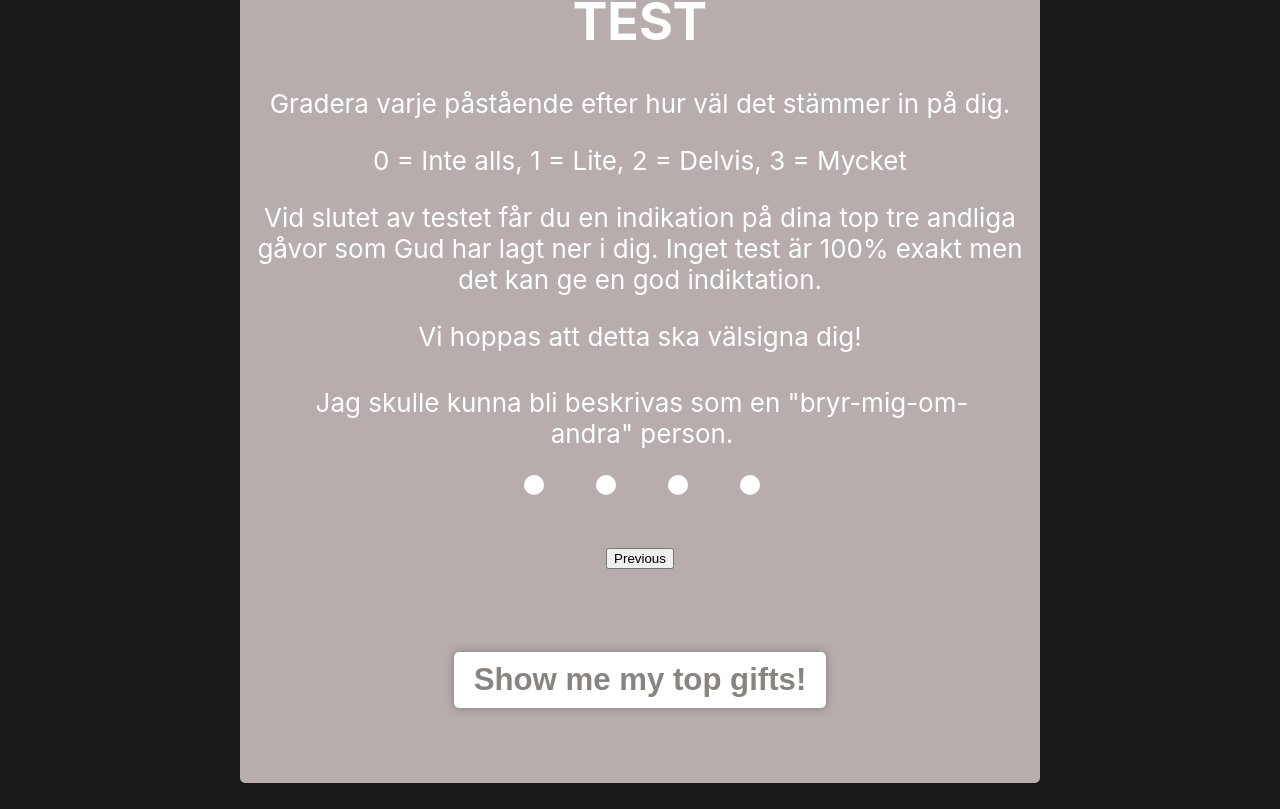
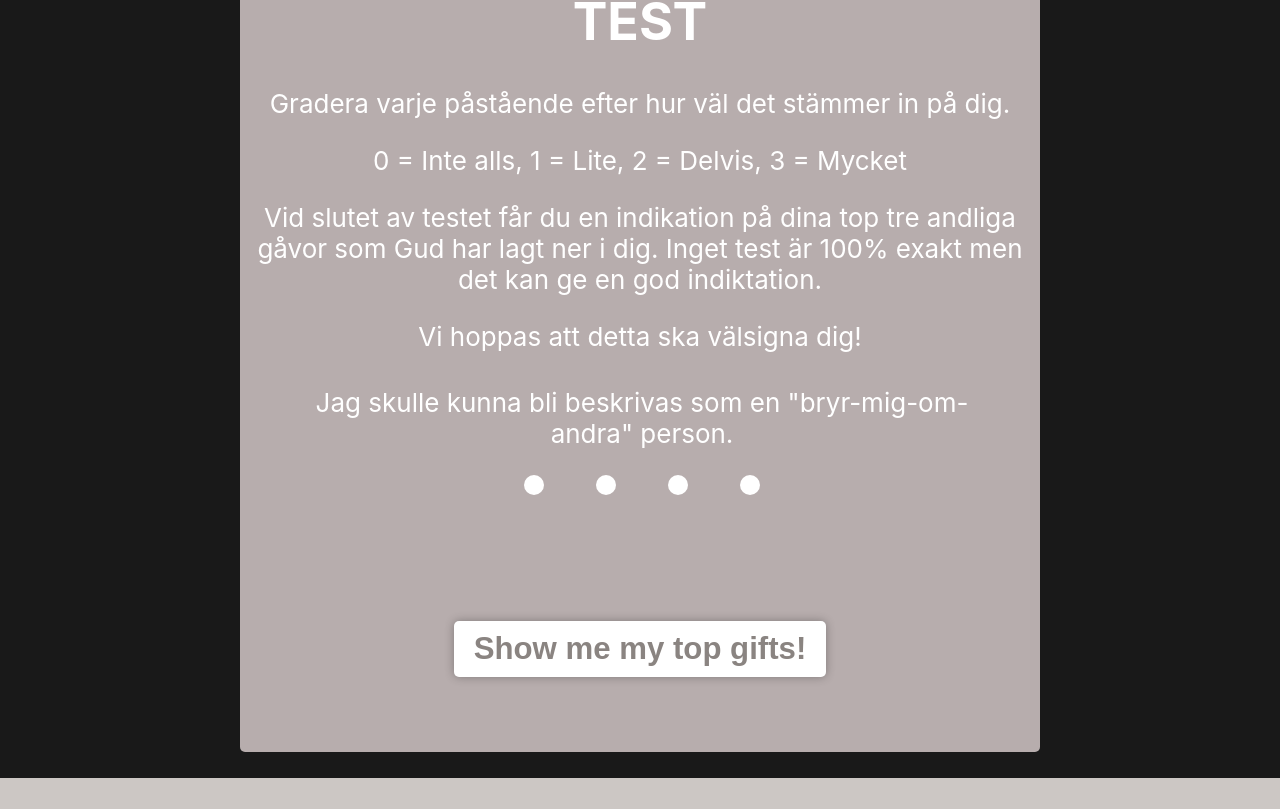
Before and after one commit to HillsongSweden/gavotest, a React (Create React App) app: page / in a window 1280 px wide. Shown: the part 614-1423 px from the top of the page. After the commit the page ends 1392 px from the top, so only its background shows below. Built offline with nearby package versions, Linux system fonts and the light colour scheme.

Commit message:
dont render previous button if index 0

```diff
--- a/src/components/GiftForm.js
+++ b/src/components/GiftForm.js
@@ -96,7 +96,7 @@ export default function ({ setTopGifts, questions, setQuestionById }) {
         })
         }
       </div>
-      <button onClick={() => setCurrentQuestion(previousQuestion)} type="button">Previous</button>
+      {currentQuestion > 0 && <button onClick={() => setCurrentQuestion(previousQuestion)} type="button">Previous</button>}
       {isAnswered && <button onClick={() => setCurrentQuestion(nextQuestion)} type="button">Next</button>}
 
       <p className={`error-text${error ? ' active' : ''}`}>Please answer all statements first</p>
@@ -104,5 +104,3 @@ export default function ({ setTopGifts, questions, setQuestionById }) {
     </form>
   )
 }
-
-// ${index === currentQuestion ? ' active' : ''}${currentQuestion > index ? ' done' : ''}`
```
